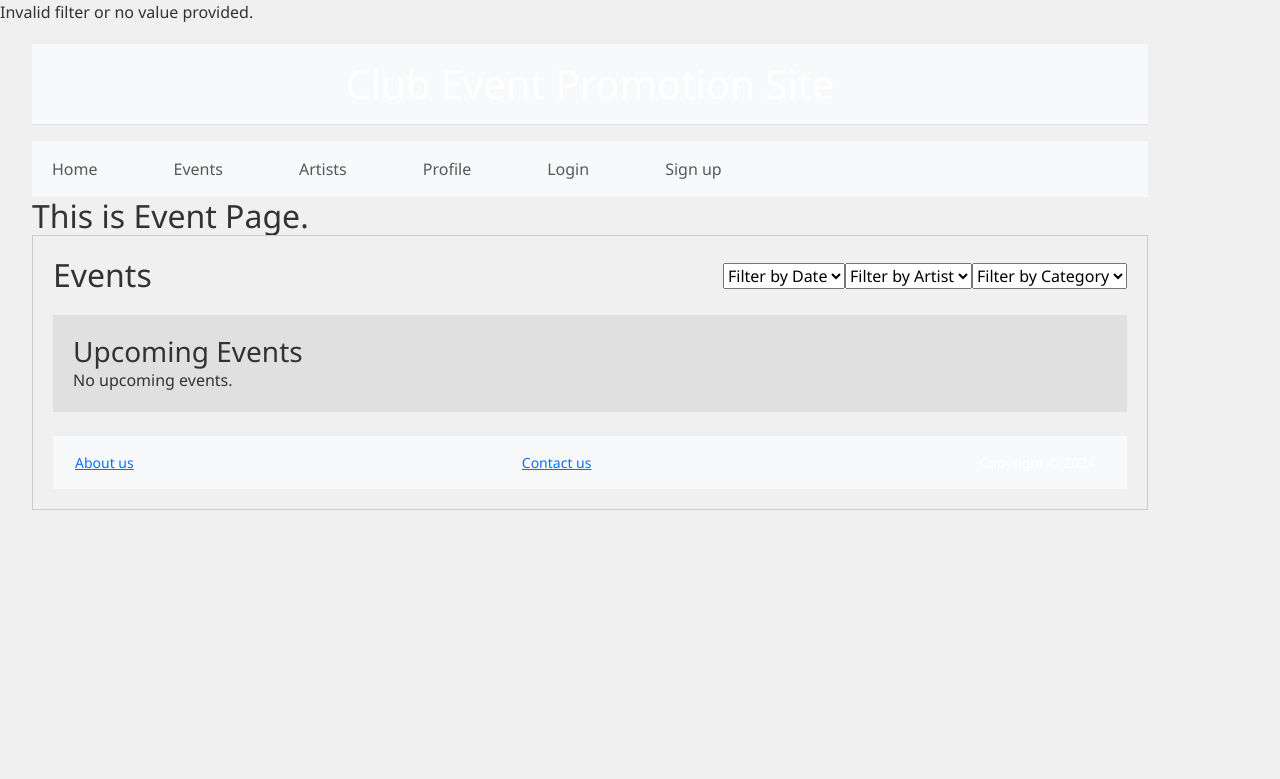
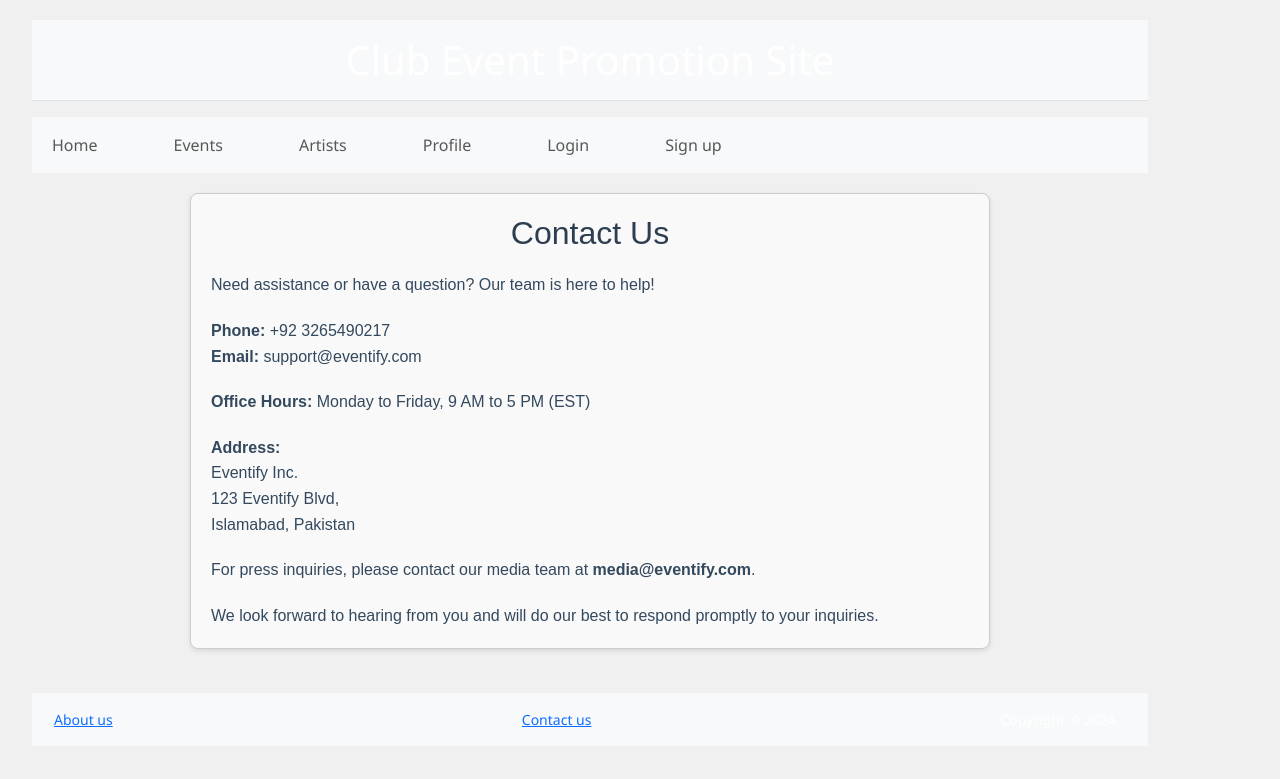
Before and after one commit to Haleema33/Event-Promotion-Website, a PHP site: page /contact.php in a window 1280 px wide. Shown: the top 779 px of the page. Run offline with PHP 8.4, Linux system fonts and the light colour scheme; data that the repository does not hold is empty; some libraries are stand-ins or nearby versions.

Commit message:
final view

```diff
--- a/Api/oo_page.inc.php
+++ b/Api/oo_page.inc.php
@@ -219,7 +219,7 @@ META;
         $thtml = "";
         if(!empty($this->_head_favicon))
         {
-            $tfaviconpath = $this->_dir;
+            $tfaviconpath = $this->_dir_img;
             $thtml = <<<FAVICON
 <link href="{$tfaviconpath}"rel="icon" type="image/x-icon" />
 FAVICON;
--- a/Profile.php
+++ b/Profile.php
@@ -32,7 +32,7 @@ function createPage($username)
 
     <div class="profile-container">
         <h1 class="profile-header">Welcome, $username!</h1>
-        <p>This is your profile page. More interactive features can be added here.</p>
+        <p>This is your profile page. More interactive features will be added here soon.</p>
     </div>
 
 PAGE;
--- a/contact.php
+++ b/contact.php
@@ -1,165 +1,76 @@
 <?php
-
-ini_set('display_errors', 1);
-error_reporting(E_ALL);
-
 // ----INCLUDE APIS------------------------------------
 // Include our Website API
-include("api/api.inc.php");
-include("connection.php");  // Include the database connection
-include("fetch_events.php");
+include ("api/api.inc.php");
+
 // ----PAGE GENERATION LOGIC---------------------------
 function createPage()
 {
+
     $tcontent = <<<PAGE
-<h2>This is Event Page.</h2>
+    <style>
+    .contact-container {
+        max-width: 800px;
+        margin: 20px auto;
+        padding: 20px;
+        background-color: #f9f9f9;
+        border: 1px solid #ccc;
+        border-radius: 8px;
+        box-shadow: 0 2px 5px rgba(0,0,0,0.1);
+        font-family: Arial, sans-serif;
+    }
+    .contact-heading {
+        color: #2c3e50;
+        text-align: center;
+    }
+    .contact-content {
+        margin-top: 20px;
+        line-height: 1.6;
+        font-size: 16px;
+        color: #34495e;
+    }
+</style>
+
+<div class="contact-container">
+    <h2 class="contact-heading">Contact Us</h2>
+    <p class="contact-content">
+        Need assistance or have a question? Our team is here to help!
+    </p>
+    <p class="contact-content">
+        <strong>Phone:</strong> +92 3265490217<br>
+        <strong>Email:</strong> support@eventify.com
+    </p>
+    <p class="contact-content">
+        <strong>Office Hours:</strong> Monday to Friday, 9 AM to 5 PM (EST)
+    </p>
+    <p class="contact-content">
+        <strong>Address:</strong><br>
+        Eventify Inc.<br>
+        123 Eventify Blvd,<br>
+        Islamabad, Pakistan
+    </p>
+    <p class="contact-content">
+        For press inquiries, please contact our media team at <strong>media@eventify.com</strong>.
+    </p>
+    <p class="contact-content">
+        We look forward to hearing from you and will do our best to respond promptly to your inquiries.
+    </p>
+</div>
+
+
+
 PAGE;
     return $tcontent;
-
-}
-function includeJavaScript() {
-    return "<script src='https://cdn.jsdelivr.net/npm/bootstrap@5.1.3/dist/js/bootstrap.bundle.min.js'></script>
-
-                function filterEvents(field, value) {
-                    $.ajax({
-                        url: 'fetch_events.php',
-                        type: 'GET',
-                        data: { field: field, value: value },
-                        success: function(response) {
-                            $('#events-container').html(response);
-                        },
-                        error: function() {
-                            alert('Error loading data');
-                        }
-                    });
-                }
-            </script>";
-}
-function displayEvents($mysqli) {
- // Check if the connection is valid
-if ($mysqli->connect_error) {
-    return "Failed to connect to MySQL: " . $mysqli->connect_error;
-}
-
-// Fetch upcoming and past events
-$currentDate = date('Y-m-d H:i:s');
-$upcomingQuery = "SELECT e.id, e.name, e.date_time, e.artist_details, e.category FROM events e WHERE e.date_time >= '$currentDate' ORDER BY e.date_time ASC";
-$pastQuery = "SELECT e.id, e.name, e.date_time, e.artist_details, e.category FROM events e WHERE e.date_time < '$currentDate' ORDER BY e.date_time DESC";
-
-// Execute queries
-$upcomingResult = $mysqli->query($upcomingQuery);
-$pastResult = $mysqli->query($pastQuery);
-
-
-// Start building the HTML for events display
-$html = <<<HTML
-<div style="display: flex; flex-direction: column; width: 100%; padding: 20px; background-color: #f0f0f0; border: 1px solid #ccc;">
-    <div style="display: flex; justify-content: space-between; align-items: center;">
-
-        <h2>Events</h2>
-        <div>
-            <select onchange="filterEvents('date_time', this.value);">
-                <option value="">Filter by Date</option>
-HTML;
-
-// Fetch unique dates from the database
-$dateQuery = "SELECT DISTINCT date_time FROM events ORDER BY date_time";
-$dateResult = $mysqli->query($dateQuery);
-while ($date = $dateResult->fetch_assoc()) {
-    $html .= "<option value='{$date['date_time']}'>{$date['date_time']}</option>";
-}
-
-$html .= "</select>";
-$html .= "<select onchange=\"filterEvents('artist', this.value);\">
-            <option value=''>Filter by Artist</option>";
-
-// Fetch unique artists from the database
-$artistQuery = "SELECT DISTINCT artist_details FROM events ORDER BY artist_details";
-$artistResult = $mysqli->query($artistQuery);
-while ($artist = $artistResult->fetch_assoc()) {
-    $html .= "<option value='{$artist['artist_details']}'>{$artist['artist_details']}</option>";
-}
-
-$html .= "</select>";
-$html .= "<select onchange=\"filterEvents('category', this.value);\">
-            <option value=''>Filter by Category</option>
-            <option value='music'>Music</option>
-            <option value='poetry'>Poetry</option>
-            <option value='comedy'>Comedy</option>";
-
-
-            // Fetch unique categories from the database
-$categoryQuery = "SELECT DISTINCT category FROM events ORDER BY category";
-$categoryResult = $mysqli->query($categoryQuery);
-while ($category = $categoryResult->fetch_assoc()) {
-$html .= "<option value='{$category['category']}'>{$category['category']}</option>";
-}
-$html .= "</select>";
-
-
-// The rest of your HTML for displaying events...
-$html .= "</div></div><div style='width: 100%; padding: 20px; background-color: #e0e0e0; margin-top: 20px;'>
-    <h3>Upcoming Events</h3>
-    <div style='display: flex; flex-direction: column; justify-content: start;'>";
-
-// Process upcoming events
-if ($upcomingResult->num_rows > 0) {
-    while($row = $upcomingResult->fetch_assoc()) {
-        $html .= "<form action='event_details.php' method='GET' style='margin-bottom: 20px; padding: 10px; border: 1px solid #ccc;'>
-                    <h3>{$row['name']}</h3>
-                    <p>Date and Time: {$row['date_time']}</p>
-                    <p>Artist Details: {$row['artist_details']}</p>
-                    <p>Category: {$row['category']}</p>
-                    <input type='hidden' name='id' value='{$row['id']}'>
-                    <button type='submit'>More Details</button>
-                  </form>";
-    }
-} else {
-    $html .= "<p>No upcoming events.</p>";
-
-    // Include JavaScript for dynamic filtering, outside of the event check
-
-    return $html;
-}
-
-
-$html .= "</div></div><div style='width: 100%; padding: 20px; background-color: #e0e0e0;; margin-top: 20px;'>
-    <h3>Past Events</h3>
-    <div style='display: flex; flex-direction: column; justify-content: start;'>";
-
-// Process past events
-if ($pastResult->num_rows > 0) {
-    while($row = $pastResult->fetch_assoc()) {
-        $html .= "<form action='event_details.php' method='GET' style='margin-bottom: 20px; padding: 10px; border: 1px solid #ccc;'>
-                    <h3>{$row['name']}</h3>
-                    <p>Date and Time: {$row['date_time']}</p>
-                    <p>Artist Details: {$row['artist_details']}</p>
-                    <p>Category: {$row['category']}</p>
-                    <input type='hidden' name='id' value='{$row['id']}'>
-                    <button type='submit'>More Details</button>
-                  </form>";
-    }
-} else {
-    $html .= "<p>No past events.</p>";
-}
-
-$html .= "</div></div></div>";
-
-
-return $html;
-
 }
 
 // ----BUSINESS LOGIC---------------------------------
 $tpagecontent = createPage();
-$tpagecontent2= includeJavaScript();
-$tpageContent3 = displayEvents($mysqli); // Ensure that $mysqli is passed
 
 // ----BUILD OUR HTML PAGE----------------------------
 // Create an instance of our Page class
 $tindexpage = new MasterPage("Home Page");
 $tindexpage->setDynamic1($tpagecontent);
-$tindexpage->setDynamic2($tpageContent2);
-$tindexpage->setDynamic3($tpageContent3);
+
 $tindexpage->renderPage();
+
 ?>
--- a/fetch_events.php
+++ b/fetch_events.php
@@ -1,6 +1,9 @@
 <?php
 
 include("connection.php");  // Ensure your database connection is correctly set up.
+$field = getParam('field');
+$value = getParam('value');
+
 error_log("Received field: $field with value: $value");
 error_log("Field: $field, Value: $value");
 
@@ -8,9 +11,6 @@ error_log("Field: $field, Value: $value");
 function getParam($param) {
     return isset($_GET[$param]) ? $_GET[$param] : null;
 }
-
-$field = getParam('field');
-$value = getParam('value');
 
 // Define the function to filter events based on a specified field and value
 function filterEvents($mysqli, $field, $value) {
```
Also changed, not shown: Artist.php (+6 -3 lines), Event.php (+13 -16 lines), login.php (+31 -10 lines), uploads/Screenshot 2024-04-29 161105.png (added), uploads/Screenshot 2024-04-29 161150.png (added).
